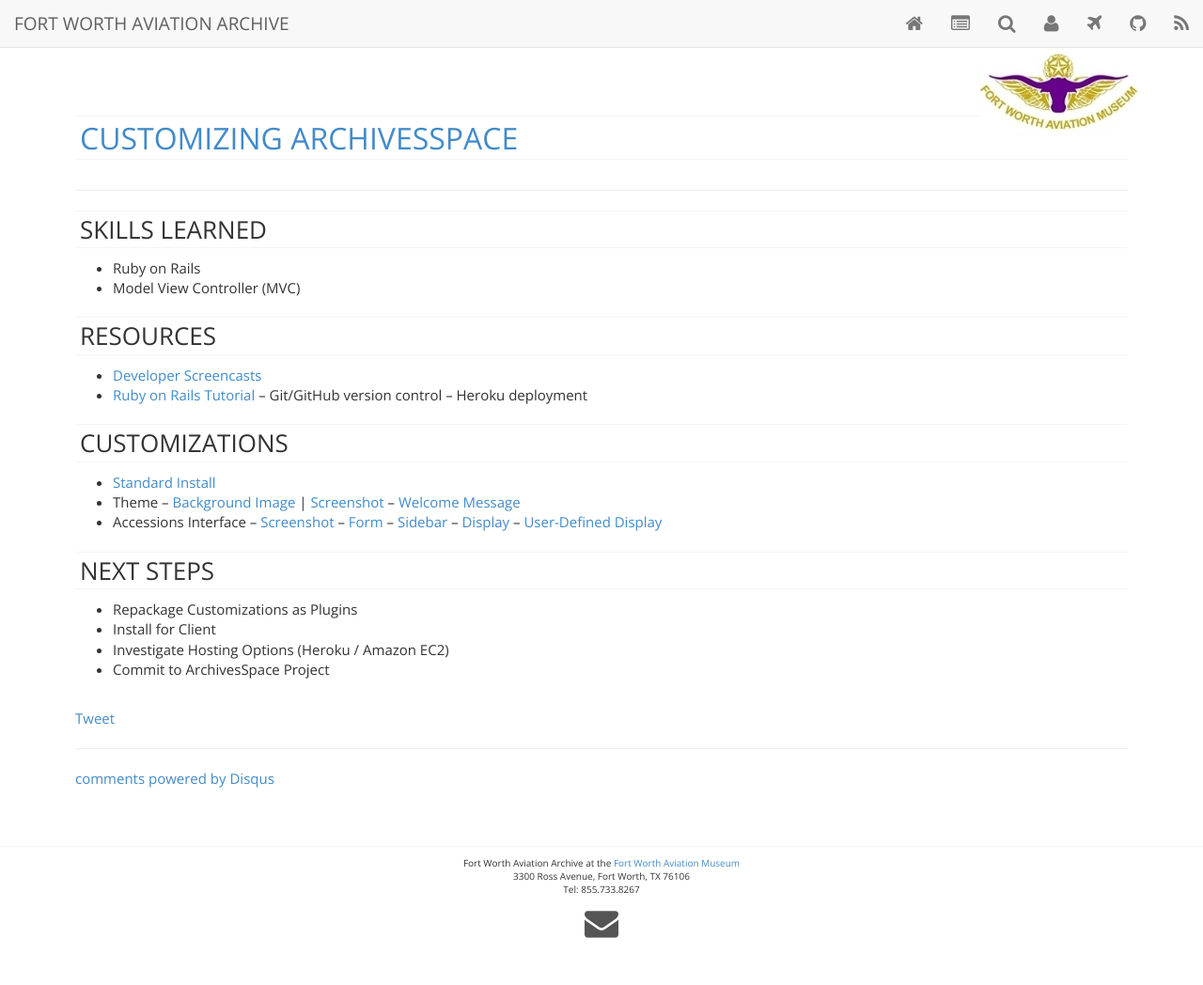
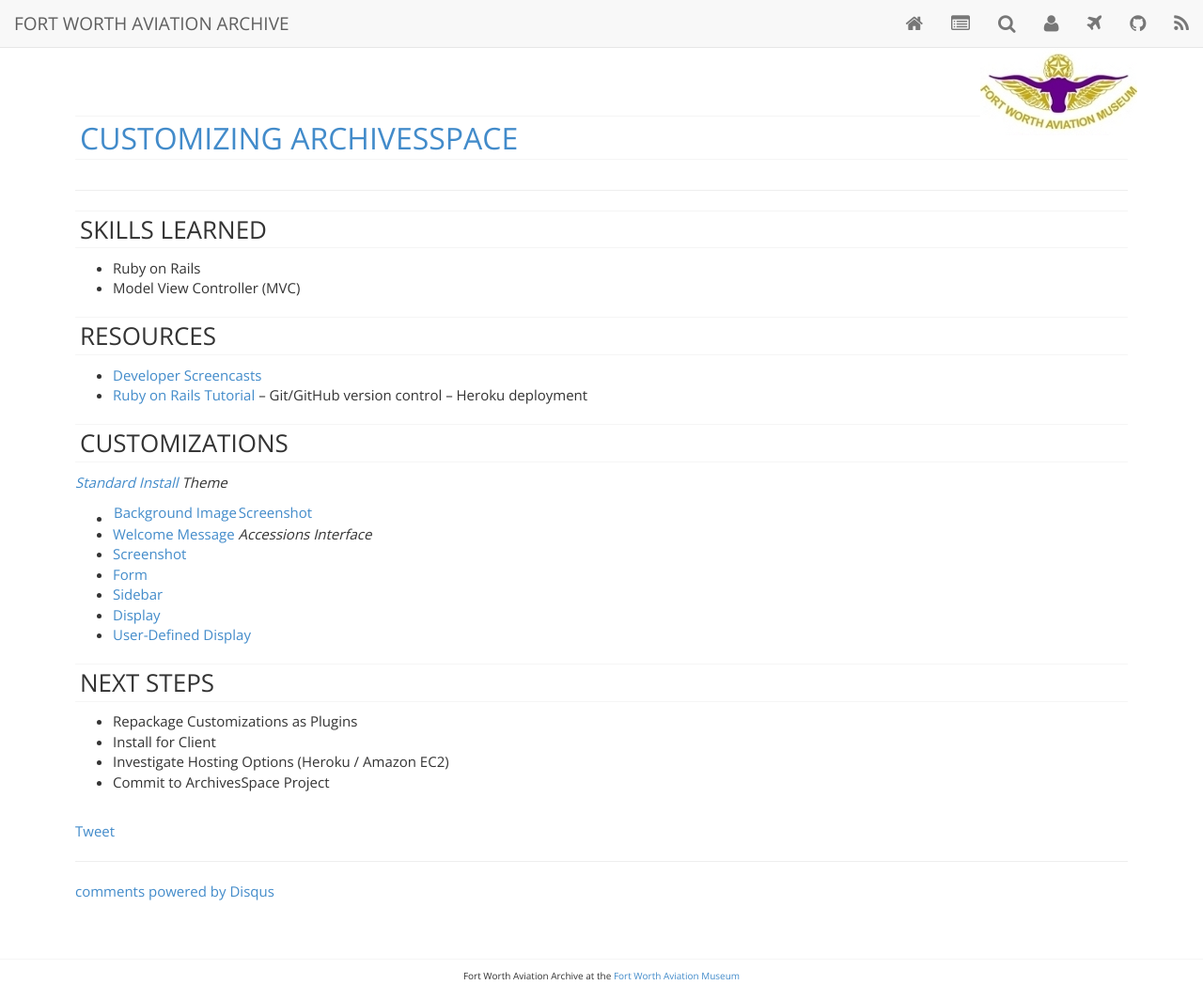
Before and after one commit to vmap/vmap.github.io, a Jekyll site: the page built from _posts/2013-11-24-customizing-archivesspace.md, in a window 1280 px wide and 1271 px high, cut to the strip 0-1048 px from the top of the window. Shown: the whole strip at 94% size. Built offline with Jekyll 4.4.1, drawn with Linux system fonts in a browser that asks for light colours; nearby versions of some CDN libraries; Markdown is read by kramdown in place of the engine named in the settings; comment, search, counter and statistics services are not loaded.

Commit message:
Updated 2013-11-24-customizing-archivesspace.md

```diff
--- a/_posts/2013-11-24-customizing-archivesspace.md
+++ b/_posts/2013-11-24-customizing-archivesspace.md
@@ -17,16 +17,16 @@
 -- Heroku deployment
 
 ### Customizations
-- [Standard Install](http://alpha.archivesspace.org)
-- Theme
--- [Background Image](https://github.com/drewhop/archivesspace-1.0.0/blob/master/frontend/app/assets/stylesheets/themes/default/default.less#L4) | [Screenshot](https://www.dropbox.com/s/zp3hfltyfdclxvg/AS_welcome.png)
--- [Welcome Message](https://github.com/drewhop/archivesspace-1.0.0/blob/master/frontend/config/locales/en.yml#L200-202)
-- Accessions Interface
--- [Screenshot](https://www.dropbox.com/s/u34nkicaybkrzj0/AS_newaccession.png)
--- [Form](https://github.com/drewhop/archivesspace-1.0.0/blob/master/frontend/app/views/accessions/_form.html.erb#L18)
--- [Sidebar](https://github.com/drewhop/archivesspace-1.0.0/blob/master/frontend/app/views/accessions/_sidebar.html.erb#L7)
--- [Display](https://github.com/drewhop/archivesspace-1.0.0/blob/master/frontend/app/views/accessions/show.html.erb#L33-40)
--- [User-Defined Display](https://github.com/drewhop/archivesspace-1.0.0/blob/master/frontend/app/helpers/aspace_form_helper.rb#L694)
+*[Standard Install](http://alpha.archivesspace.org)*
+*Theme*
+- [Background Image](https://github.com/drewhop/archivesspace-1.0.0/blob/master/frontend/app/assets/stylesheets/themes/default/default.less#L4) | [Screenshot](https://www.dropbox.com/s/zp3hfltyfdclxvg/AS_welcome.png)
+- [Welcome Message](https://github.com/drewhop/archivesspace-1.0.0/blob/master/frontend/config/locales/en.yml#L200-202)
+*Accessions Interface*
+- [Screenshot](https://www.dropbox.com/s/u34nkicaybkrzj0/AS_newaccession.png)
+- [Form](https://github.com/drewhop/archivesspace-1.0.0/blob/master/frontend/app/views/accessions/_form.html.erb#L18)
+- [Sidebar](https://github.com/drewhop/archivesspace-1.0.0/blob/master/frontend/app/views/accessions/_sidebar.html.erb#L7)
+- [Display](https://github.com/drewhop/archivesspace-1.0.0/blob/master/frontend/app/views/accessions/show.html.erb#L33-40)
+- [User-Defined Display](https://github.com/drewhop/archivesspace-1.0.0/blob/master/frontend/app/helpers/aspace_form_helper.rb#L694)
 
 ### Next Steps
 - Repackage Customizations as Plugins
```
